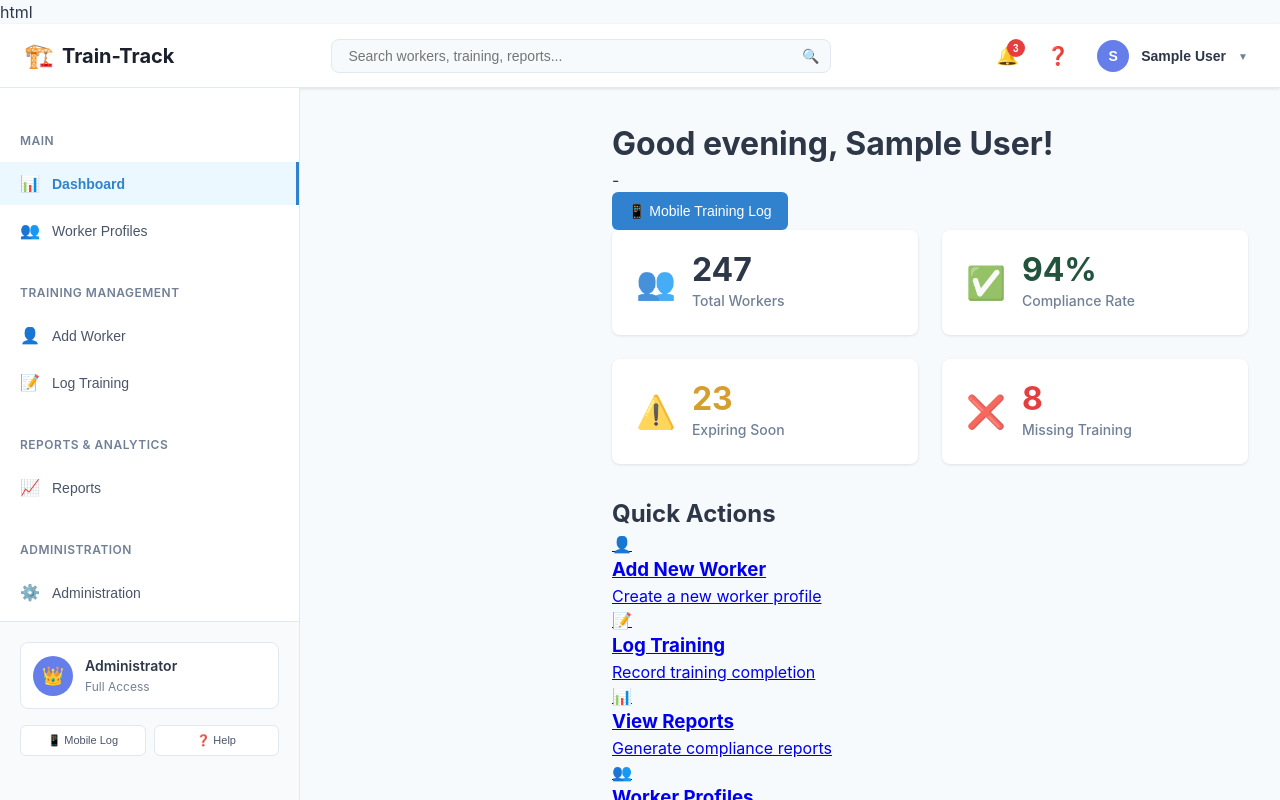
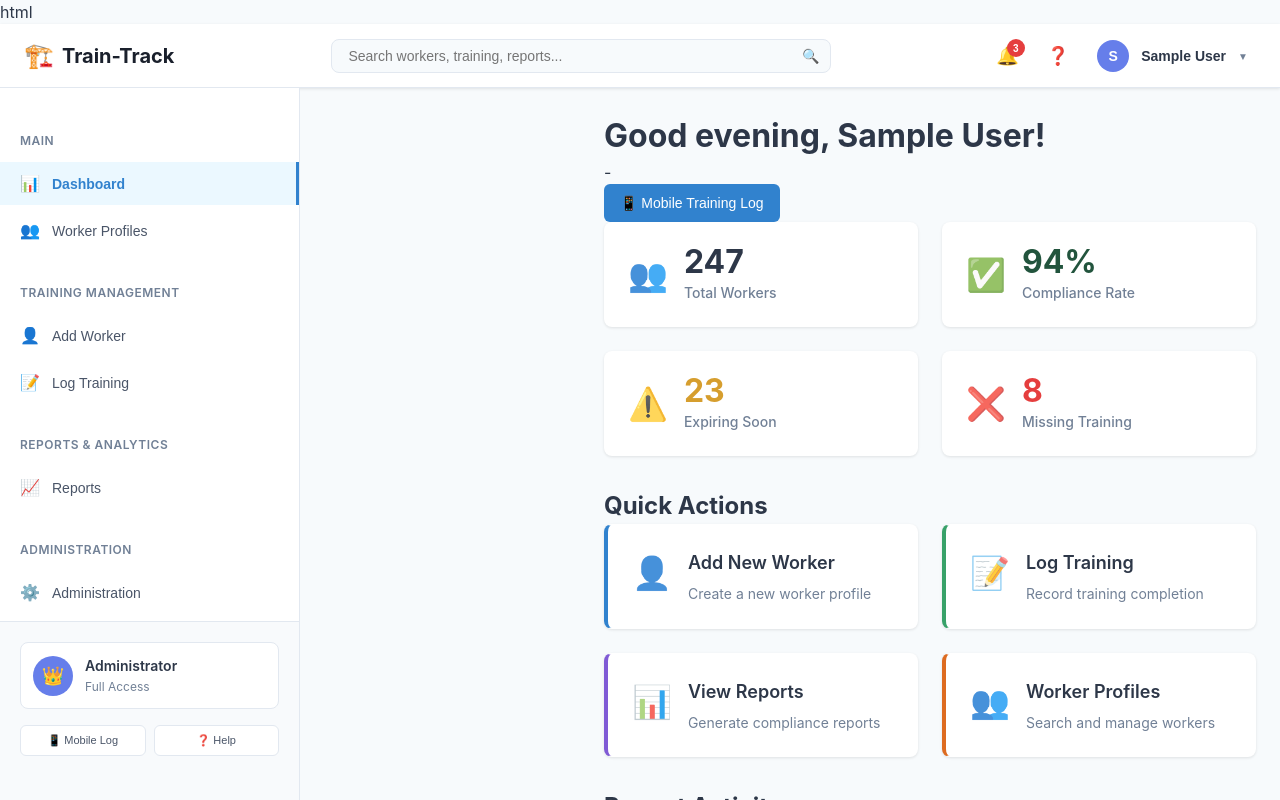
Before and after one commit to acianfro/NVS-traintrackfrontend, a React (Create React App) app: page /dashboard in a window 1280 px wide. Shown: the top 800 px of the page. Built offline with nearby package versions, Linux system fonts and the light colour scheme; sample sign-in values are in the browser's storage.

Commit message:
Update App.css

```diff
--- a/src/App.css
+++ b/src/App.css
@@ -38,7 +38,7 @@ body {
 
 .main-content {
   flex: 1;
-  padding: 2rem;
+  padding: 1.5rem;
   margin-left: 280px;
   min-height: calc(100vh - 64px);
   background-color: #f7fafc;
@@ -640,7 +640,75 @@ body {
   justify-content: center;
 }
 
-/* ===== TRAINING LOG SPECIFIC ===== */
+/* ===== QUICK ACTIONS GRID ===== */
+.quick-actions-grid {
+  display: grid;
+  grid-template-columns: repeat(auto-fit, minmax(280px, 1fr));
+  gap: 1.5rem;
+  margin-bottom: 2rem;
+}
+
+.quick-action-card {
+  background: white;
+  border-radius: 8px;
+  padding: 1.5rem;
+  box-shadow: 0 1px 3px rgba(0, 0, 0, 0.1);
+  transition: all 0.2s ease;
+  text-decoration: none;
+  color: inherit;
+  border: 1px solid transparent;
+  display: flex;
+  align-items: flex-start;
+  gap: 1rem;
+}
+
+.quick-action-card:hover {
+  box-shadow: 0 4px 12px rgba(0, 0, 0, 0.15);
+  border-color: #3182ce;
+  transform: translateY(-2px);
+  text-decoration: none;
+  color: inherit;
+}
+
+.quick-action-card.blue {
+  border-left: 4px solid #3182ce;
+}
+
+.quick-action-card.green {
+  border-left: 4px solid #38a169;
+}
+
+.quick-action-card.purple {
+  border-left: 4px solid #805ad5;
+}
+
+.quick-action-card.orange {
+  border-left: 4px solid #dd6b20;
+}
+
+.action-icon {
+  font-size: 2rem;
+  opacity: 0.8;
+  flex-shrink: 0;
+}
+
+.action-content {
+  flex: 1;
+}
+
+.action-content h3 {
+  margin: 0 0 0.5rem 0;
+  font-size: 1.125rem;
+  font-weight: 600;
+  color: #2d3748;
+}
+
+.action-content p {
+  margin: 0;
+  color: #718096;
+  font-size: 0.875rem;
+  line-height: 1.4;
+}
 .progress-container {
   margin-bottom: 2rem;
 }
@@ -1226,7 +1294,7 @@ body {
 
 @media (max-width: 480px) {
   .main-content {
-    padding: 1rem;
+    padding: 0.75rem;
   }
 
   .page-header h1 {
```
